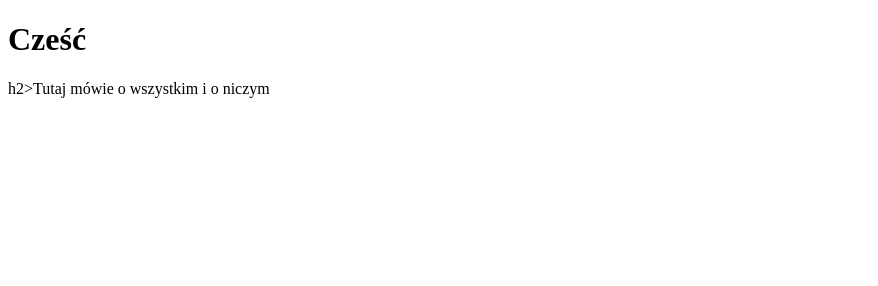
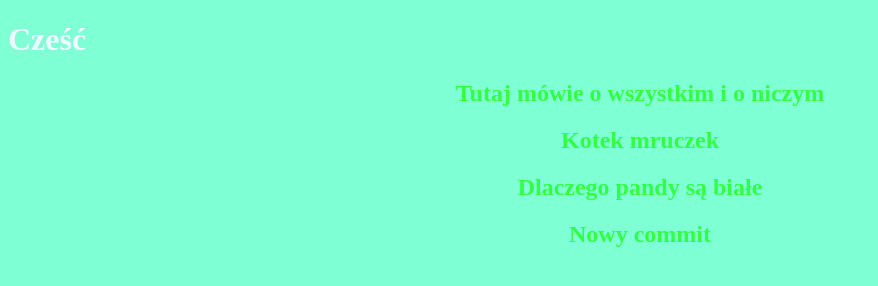
Before and after one commit to Xariaan/Homepage, a plain HTML site: page index.html in a window 1280 px wide. Shown: the whole page, without its empty margins (0-878 px from the left). Drawn offline with Linux system fonts and the light colour scheme.

Commit message:
New things

```diff
--- a/index.html
+++ b/index.html
@@ -3,14 +3,31 @@
 <head>
     <meta charset="UTF-8">
     <meta name="viewport" content="width=device-width, initial-scale=1.0">
-    <title>Co się tu zmieni</title>
+		<link rel="stylesheet" type="text/css" href="styles.css">
+		<title>Co się tu zmieni</title>
 </head>
 <body>
+		<header></header>
     <h1>Cześć</h1>
+	</header>
+			<section>
         <article>
-            h2>Tutaj mówie o wszystkim i o niczym</h2>
+            <h2>Tutaj mówie o wszystkim i o niczym</h2>
         </article>
-
+			</section>
+			<section>
+        <article>
+            <h2>Kotek mruczek</h2>
+        </article>
+				<article>
+					<h2>Dlaczego pandy są białe</h2>
+			</article>
+			</section>
+			<section>
+        <article>
+            <h2>Nowy commit</h2>
+        </article>
+			</section>
 
 </body>
 </html>
--- /dev/null
+++ b/styles.css
@@ -0,0 +1,10 @@
+body {
+background-color: aquamarine;
+}
+ h1 {
+    color: aliceblue;
+ }
+h2 {
+    color: #32ff43;
+    text-align: center;
+}
```
